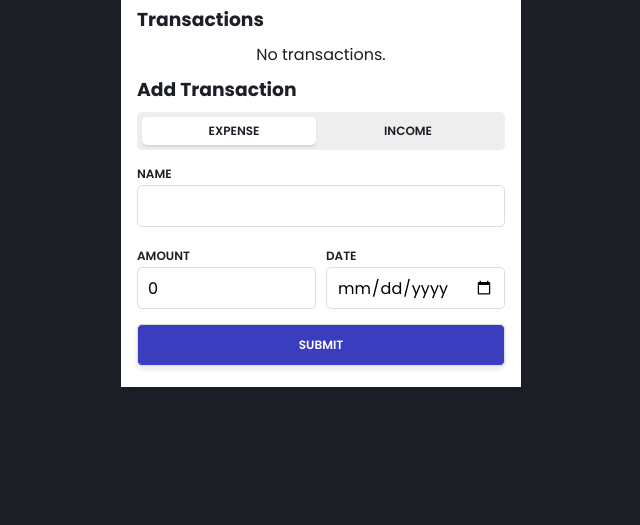
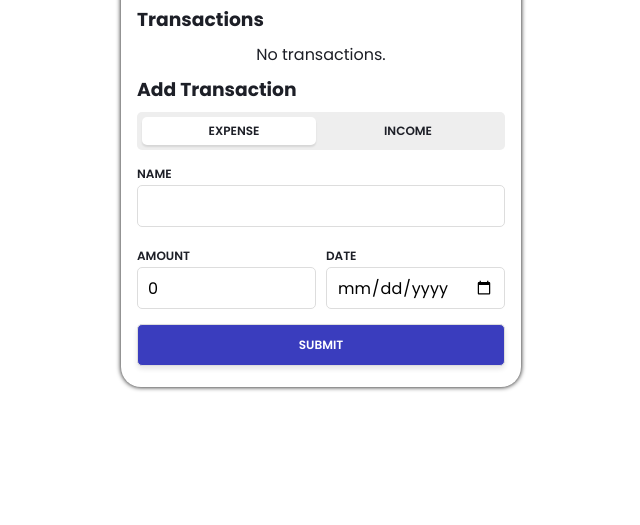
Before and after one commit to DevKhan786/Expense-Tracker, a plain HTML site: page index.html in a window 1280 px wide. Shown: the part 275-800 px from the top of the page, without its empty margins (319-959 px from the left). Drawn offline with Linux system fonts and the light colour scheme.

Commit message:
Update styles.css

```diff
--- a/styles.css
+++ b/styles.css
@@ -17,7 +17,7 @@ body {
   font-family: "Poppins", sans-serif;
   background-color: var(--bg-color);
   color: var(--text-color);
-  background-color: #1d1f27;
+  background-color: white;
 }
 
 h1 {
@@ -36,7 +36,8 @@ main {
   margin: 1rem auto;
   background-color: #fff;
   padding: 1rem;
-  box-shadow: 0 3px 5px rgba(0, 0, 0, 0.1);
+  box-shadow: 0 0px 5px rgba(0, 0, 0, 1);
+  border-radius: 20px;
 }
 
 header {
```
